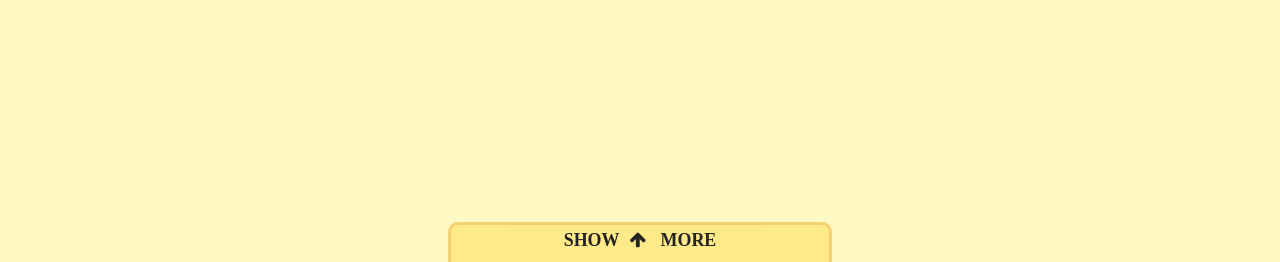
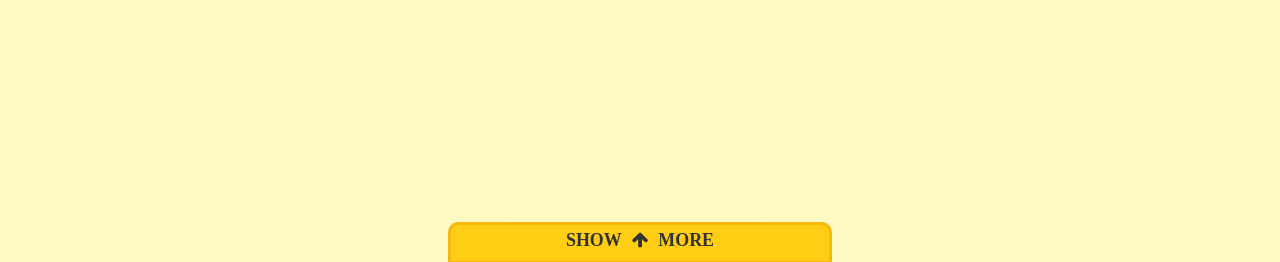
Before and after one commit to fraineri96/old_monospace, a plain HTML site: page index.html in a window 1280 px wide. Shown: the part 538-800 px from the top of the page. Drawn offline with Linux system fonts and the light colour scheme.

Commit message:
Navigation

```diff
--- a/css/main.css
+++ b/css/main.css
@@ -40,13 +40,15 @@
 	color: #536DFE;
 }
 
-.main-footer{
+.main-nav{
 	position: absolute;
 	top: 100%;
 	left: 50%;
 
+	overflow: hidden;
 
 	background-color: rgba(255,200,0,.3);
+		background-color: rgba(255,200,0,.9);
 	width: 30%;
 	height: 40px;
 	padding-top: 5px;
@@ -59,18 +61,41 @@
 
 	transform: translateY(-40px)
 				translateX(-50%);
+	transition: height .5s,
+				top .5s;
+
 }
 
+.main-nav:hover{
+	height: 60%;
+	top: calc(40% + 40px);
+	transition: height 1s,
+				top 1s;
+}
 
-
-.main-footer i{
+.main-nav i{
 	padding-left: 10px;
 	padding-right: 10px;
 }
 
-.mFooter-info{
-	color: #222;
+.mNav-info{
+	display: block;
+	padding-bottom: 10px;
+	margin-bottom: 10%;
+	border-bottom: 3px solid rgba(200,100,0,.2);
+	color: #333;
 	font-size: 1.4vw;
 	font-weight: bold;
 	text-transform: uppercase;
 }
+
+.mNav-itemList{
+	list-style: none;
+}
+
+.mNav-item{
+	display: inline-block;
+	margin-bottom: 15px;
+	color: #333;
+	font-size: 1.4vw;
+}
--- a/css/sign.css
+++ b/css/sign.css
@@ -7,6 +7,7 @@
 }
 
 .mSign-header{
+	position: relative;
 	background-color: #FFEB3B;
 	width: 30vw;
 	height: 100%;
@@ -51,10 +52,6 @@
 	text-transform: uppercase;
 }
 
-.mSign-form{
-	/*padding-top: 50px;*/
-}
-
 .form-input{
 	display: block;
 	margin: auto;
@@ -81,8 +78,6 @@
 	margin-bottom: 3vh;
 }
 
-.main-footer{
-	background-color: rgba(255,200,0,.7);
-	transform: translateY(-40px)
-				translateX(5%);
+.main-nav{
+	width: 80%;
 }
--- a/index.html
+++ b/index.html
@@ -20,10 +20,15 @@
 		<a class="enter-button" href="sign_in.html">Login</a>
 		<a class="enter-button" href="sign_up.html">Register</a>
 	</div>
-	<footer class="main-footer">
-		<span class="mFooter-info">show<i class="fa fa-arrow-up" aria-hidden="true"></i>
- more</span>
-	</footer>
+	<nav class="main-nav">
+			<span class="mNav-info">show<i class="fa fa-arrow-up" aria-hidden="true"></i>more</span>
+			<ul class="mNav-itemList">
+				<li><a class="mNav-item" href="index.html">Home</a></li>
+				<li><a class="mNav-item" href="sign_in.html">Sign in</a></li>
+				<li><a class="mNav-item" href="sign_up.html">Sign up</a></li>
+				<li><a class="mNav-item" href="about.html">About</a></li>
+			</ul>
+	</nav>
 </div>
 </body>
 </html>
```
Also changed, not shown: sign_in.html (+9 -4 lines), sign_up.html (+9 -4 lines), about.html (added).
